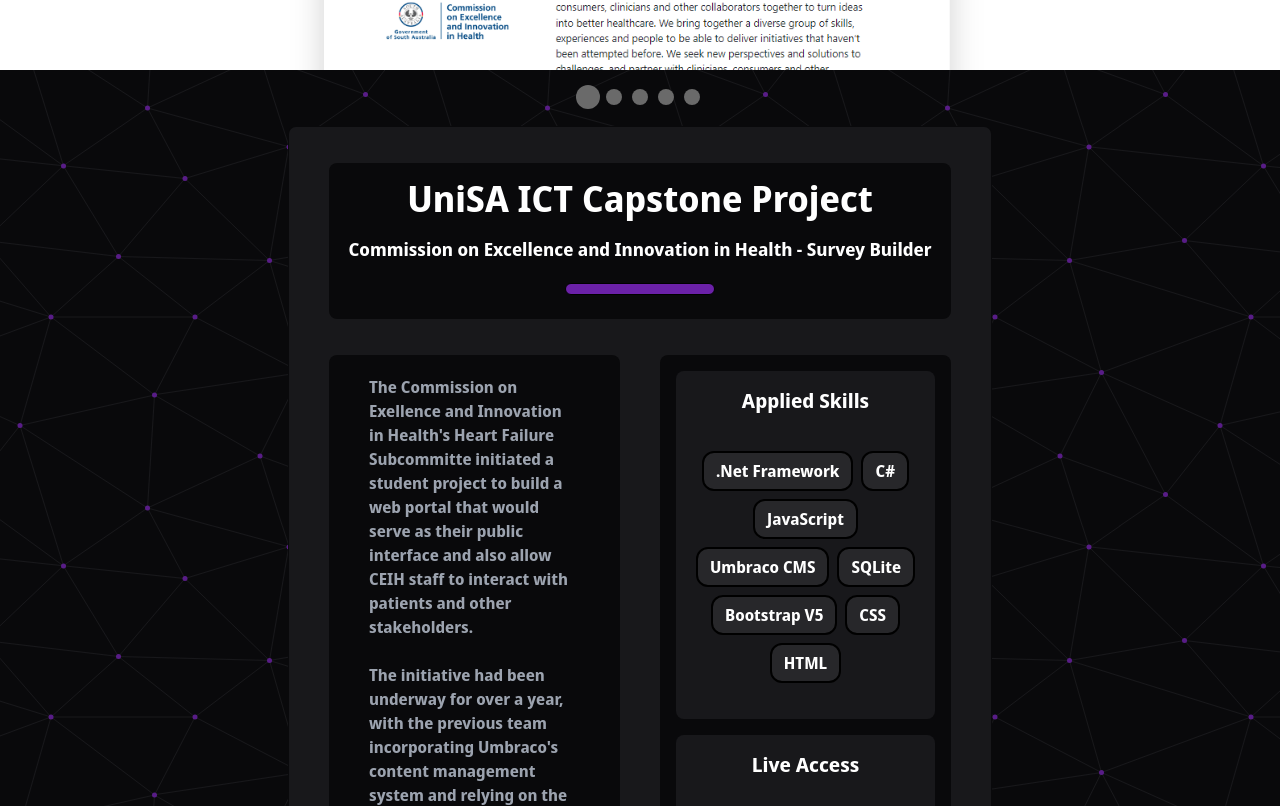
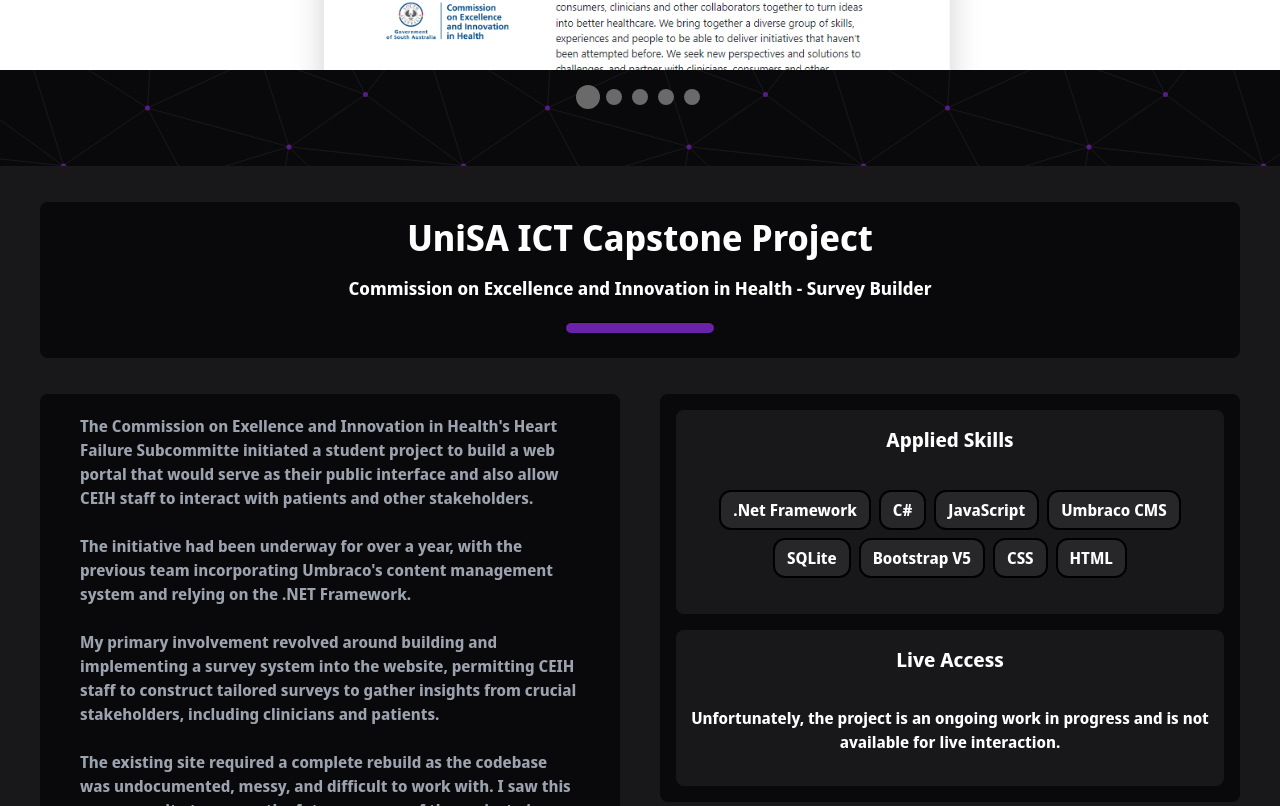
Before and after one commit to atavis94/AtavisPortfolio, a Next.js app in the folder atavisdev/: page /projects/ceih in a window 1280 px wide. Shown: the part 674-1480 px from the top of the page. Built offline with nearby package versions, Linux system fonts and the light colour scheme.

Commit message:
Adjust project content layout

```diff
--- a/atavisdev/app/projects/carousel.tsx
+++ b/atavisdev/app/projects/carousel.tsx
@@ -34,8 +34,8 @@
             >
             <Image src={selectedImage} alt="Enlarged Version of Selected Image (Varies)" onClick={() => setModalIsOpen(false)}/>
         </Modal>
+
         <AutoSlider animation="openAnimation" play={true} interval={5000} style={{ height: '85vh'}}>
-
             {imageContent.map(([imageData, caption], index) =>(
                 <div key={index} data-src={imageData.src} onClick={() => {openModal(imageData)}}>
                     <p>{caption}</p>
--- a/atavisdev/app/projects/ceih/page.tsx
+++ b/atavisdev/app/projects/ceih/page.tsx
@@ -35,7 +35,7 @@
     ]
 
 return (
-    <div className="md:mt-18 pb-20 lg:flex-row justify-center shadow-lg">
+    <div className="md:mt-18 pb-20 lg:flex-row justify-center">
         <Carousel imageContent={imageProps} />
         <ProjectContent content={contentData} />
     </div>
--- a/atavisdev/app/projects/projectContent.tsx
+++ b/atavisdev/app/projects/projectContent.tsx
@@ -2,7 +2,7 @@
 // Title, SubTitle, MainDescription, AppliedSkills, LiveAccess
 export default function ProjectContent({content}: {content: [string, string, string[] | string, string[], string[]]}){
     return(
-        <div className="bg-alt border-t border-zinc-950 border-l border-r py-9 md:mx-72 mx-6 rounded-lg text-center" id="PurpleBarContainer">
+        <div className="bg-alt py-9 mt-24 text-center" id="PurpleBarContainer">
             <div className="bg-zinc-950 md:mx-10 mx-9 rounded-lg pb-6">
             <h1 className="text-4xl pt-4 text-center font-extrabold mb-4">{content[0]}</h1>
             <h3 className="mx-4 md:mx-0 font-semibold text-lg pb-4 mb-1">{content[1]}</h3>
```
